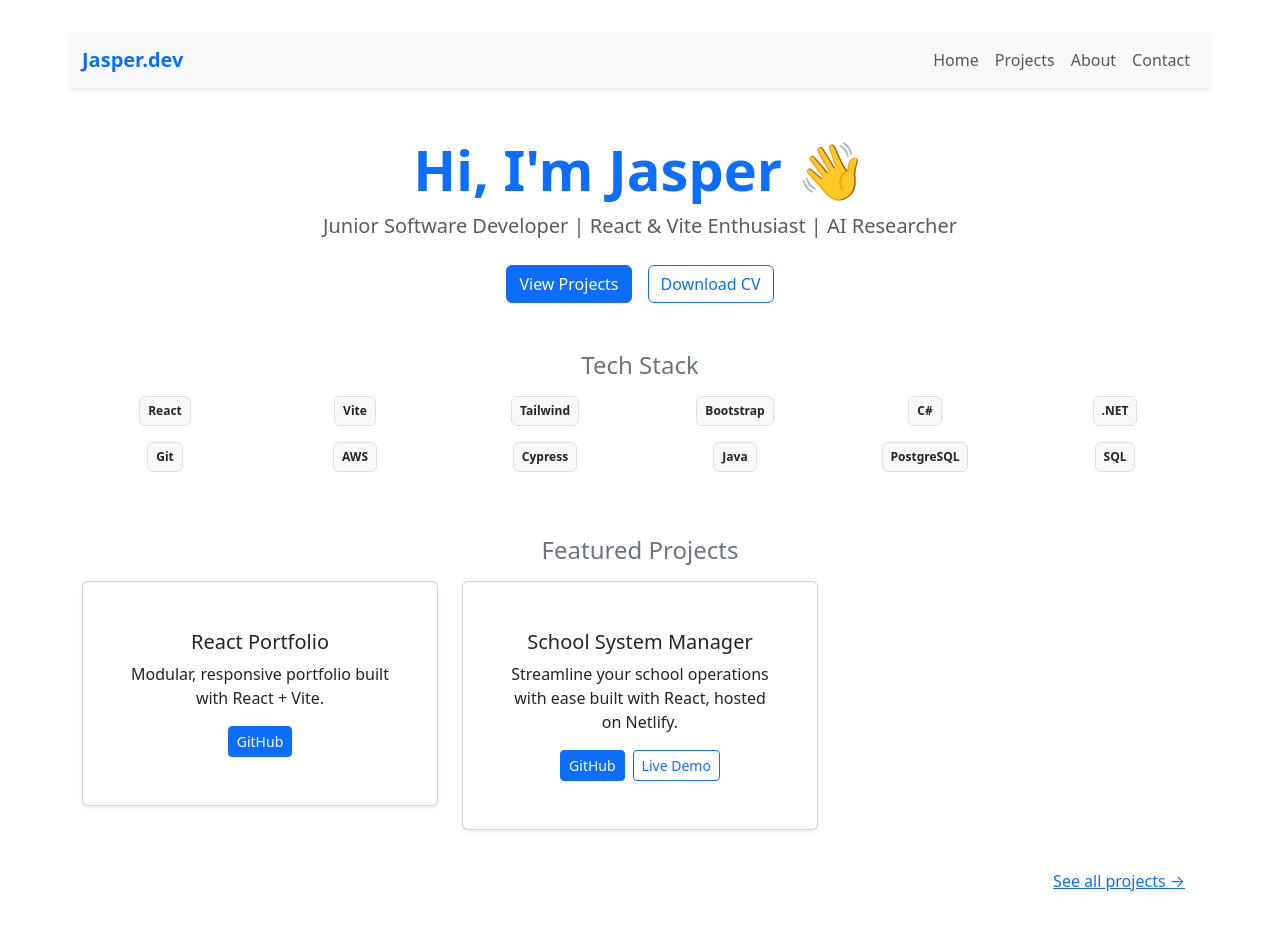
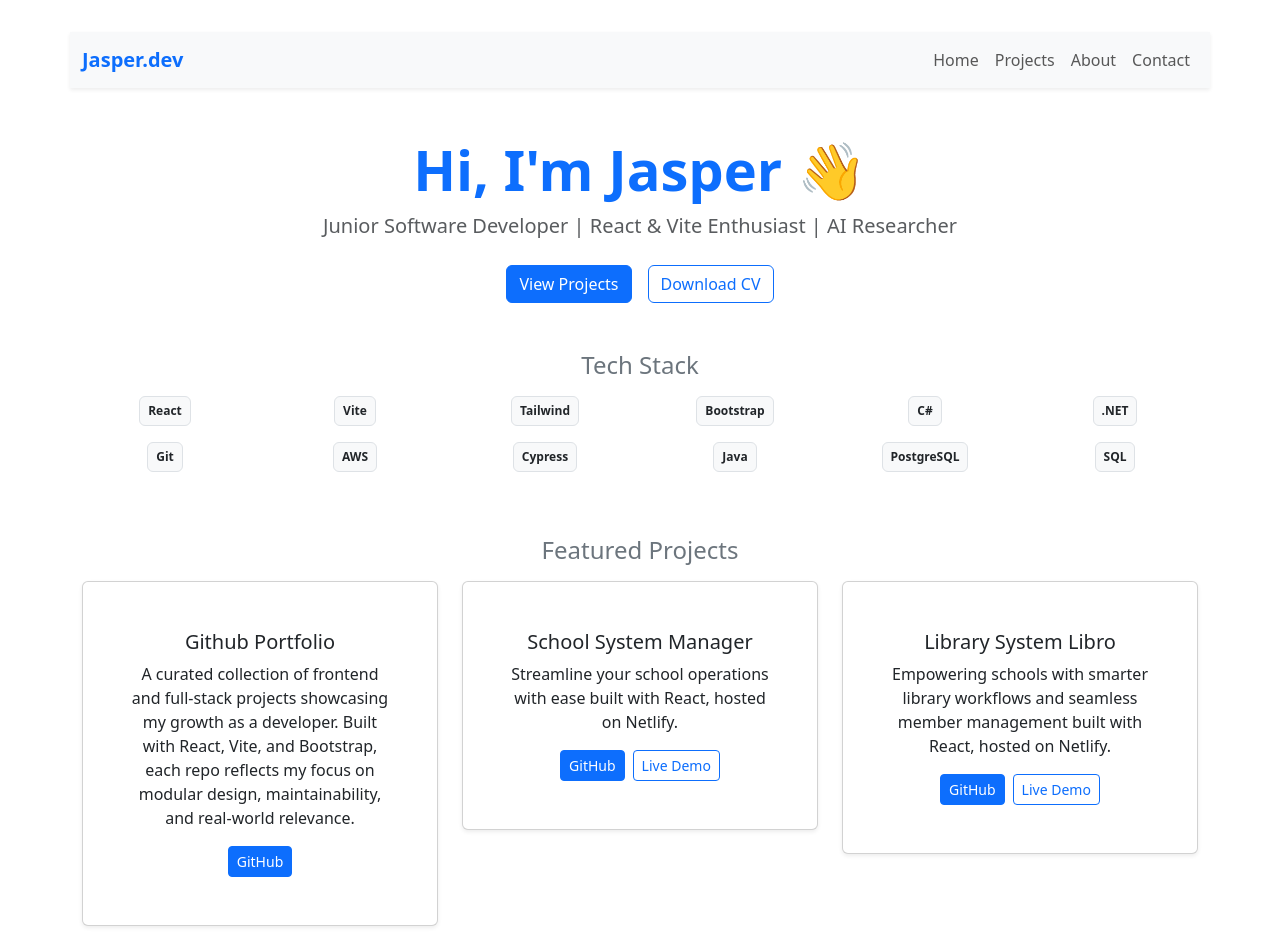
Before and after one commit to smallproject/portfolio, a React (Vite) app: page / in a window 1280 px wide. Shown: the top 951 px of the page. Built offline with nearby package versions, Linux system fonts and the light colour scheme.

Commit message:
added github to my portfolio

```diff
--- a/src/components/Portfolio.jsx
+++ b/src/components/Portfolio.jsx
@@ -9,8 +9,8 @@ function Portfolio() {
                 <div className="col-md-4 mb-4">
                     <div className="card shadow-sm">
                         <div className="card-body">
-                            <h5 className="card-title">React Portfolio</h5>
-                            <p className="card-text">Modular, responsive portfolio built with React + Vite.</p>
+                            <h5 className="card-title">Github Portfolio</h5>
+                            <p className="card-text">A curated collection of frontend and full-stack projects showcasing my growth as a developer. Built with React, Vite, and Bootstrap, each repo reflects my focus on modular design, maintainability, and real-world relevance.</p>
                             <a href="https://github.com/smallproject"
                                className="btn btn-sm btn-primary">GitHub</a>
                         </div>
@@ -21,10 +21,25 @@ function Portfolio() {
                     <div className="card shadow-sm">
                         <div className="card-body">
                             <h5 className="card-title">School System Manager</h5>
-                            <p className="card-text">Streamline your school operations with ease built with React, hosted on Netlify.</p>
+                            <p className="card-text">Streamline your school operations with ease built with React,
+                                hosted on Netlify.</p>
                             <a href="https://github.com/Tomorrow-s-Edge/FutureSeed"
                                className="btn btn-sm btn-primary me-2">GitHub</a>
                             <a href="https://futureseed.netlify.app/" className="btn btn-sm btn-outline-primary">Live
+                                Demo</a>
+                        </div>
+                    </div>
+                </div>
+
+                <div className="col-md-4 mb-4">
+                    <div className="card shadow-sm">
+                        <div className="card-body">
+                            <h5 className="card-title">Library System Libro</h5>
+                            <p className="card-text">Empowering schools with smarter library workflows and seamless member management built with React,
+                                hosted on Netlify.</p>
+                            <a href="https://github.com/smallproject/library-system-frontend"
+                               className="btn btn-sm btn-primary me-2">GitHub</a>
+                            <a href="https://libro-library.netlify.app/" className="btn btn-sm btn-outline-primary">Live
                                 Demo</a>
                         </div>
                     </div>
```
